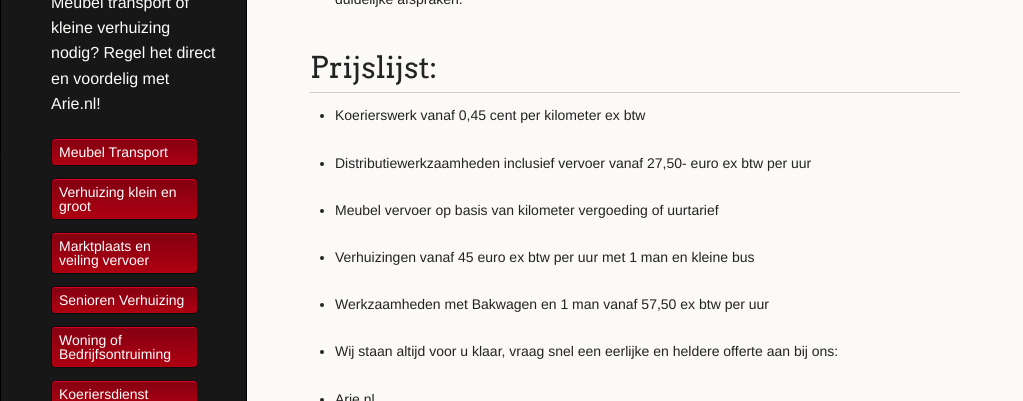
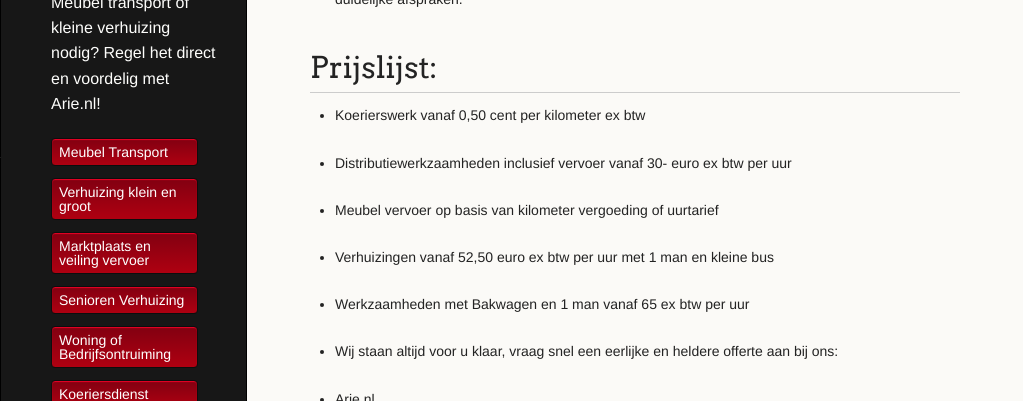
Before and after one commit to amsdfw/arie.nl, a Jekyll site: the page built from tarieven.md, in a window 1280 px wide. Shown: the part 139-540 px from the top of the page, without its empty margins (0-1023 px from the left). Built offline with Jekyll 4.4.1, drawn with Linux system fonts in a browser that asks for light colours; our own code applies the rules of GitHub Pages for plain Markdown files.

Commit message:
Update tarieven.md

```diff
--- a/tarieven.md
+++ b/tarieven.md
@@ -8,15 +8,15 @@ layout: default
 
 # Prijslijst:
 
-* Koerierswerk vanaf 0,45 cent per kilometer ex btw
+* Koerierswerk vanaf 0,50 cent per kilometer ex btw
 
-* Distributiewerkzaamheden inclusief vervoer vanaf 27,50- euro ex btw per uur
+* Distributiewerkzaamheden inclusief vervoer vanaf 30- euro ex btw per uur
 
 * Meubel vervoer op basis van kilometer vergoeding of uurtarief
 
-* Verhuizingen vanaf 45 euro ex btw per uur met 1 man en kleine bus
+* Verhuizingen vanaf 52,50 euro ex btw per uur met 1 man en kleine bus
 
-* Werkzaamheden met Bakwagen en 1 man vanaf 57,50 ex btw per uur
+* Werkzaamheden met Bakwagen en 1 man vanaf 65 ex btw per uur
 
 * Wij staan altijd voor u klaar, vraag snel een eerlijke en heldere offerte aan bij ons:
 
```
